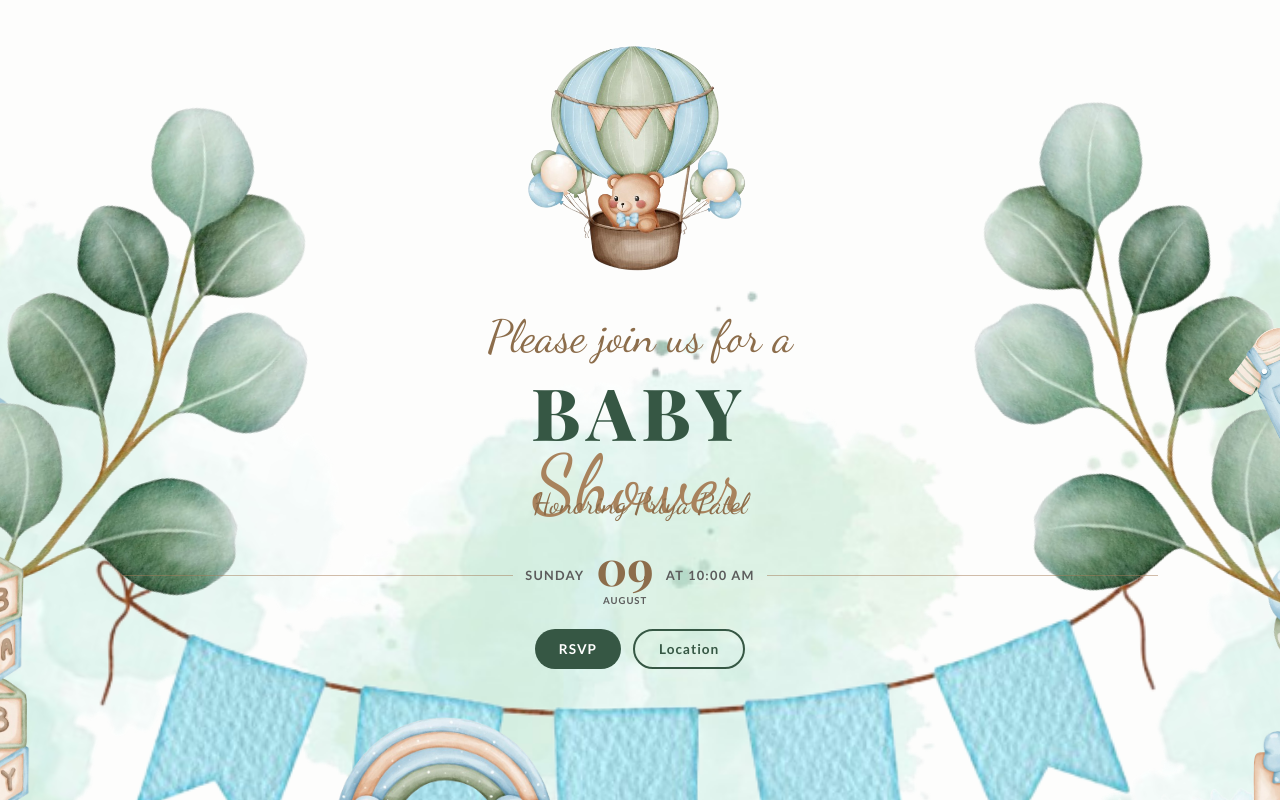
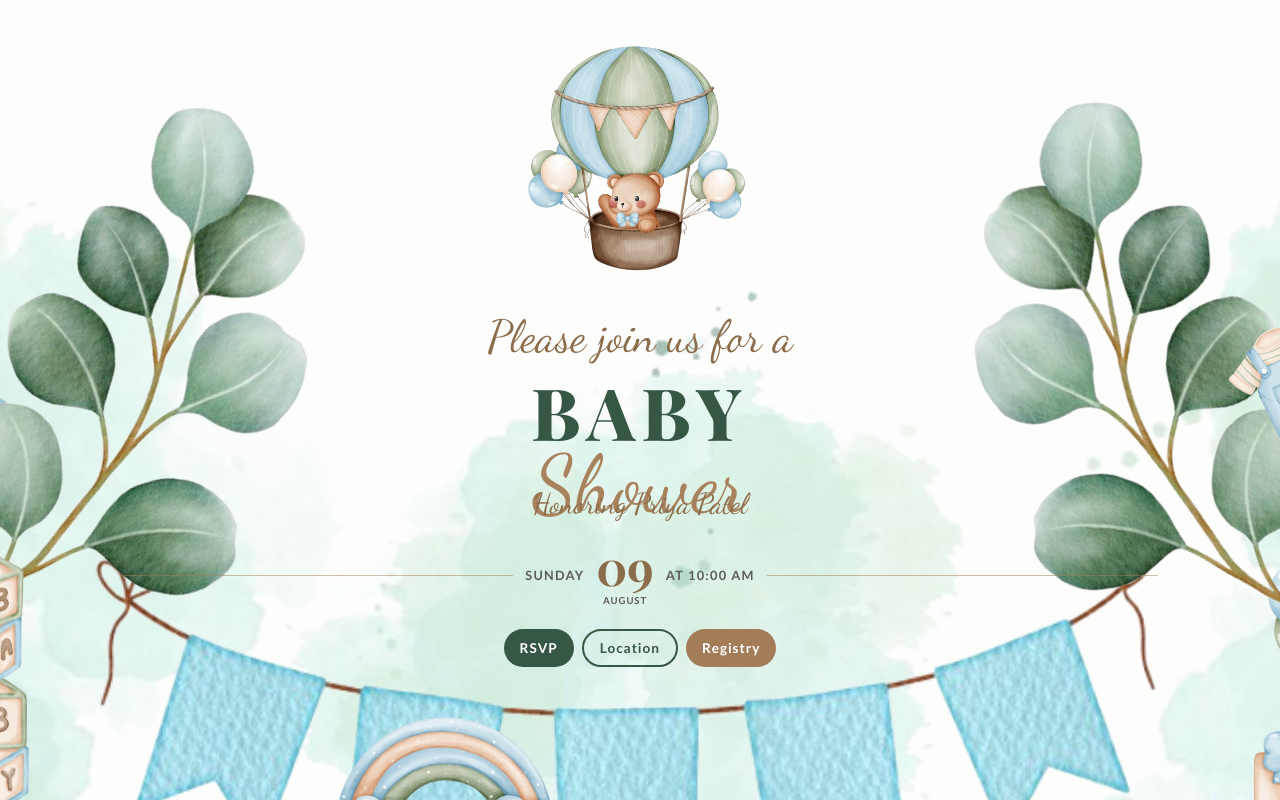
Before and after one commit to rajpatel923/babyshower, a Next.js app: page / in a window 1280 px wide. Built offline with nearby package versions, Linux system fonts and the light colour scheme; a web font is replaced by a local one.

Commit message:
Add location button and update registry link in RSVP section

```diff
--- a/src/app/page.tsx
+++ b/src/app/page.tsx
@@ -147,12 +147,12 @@ export default function MobileBabyShowerInvite() {
                 </motion.div>
 
                 {/* Buttons Row */}
-                <motion.div {...fadeUp(0.6)} className="mt-4 flex gap-3 justify-center">
+                <motion.div {...fadeUp(0.6)} className="mt-4 flex flex-wrap gap-2 justify-center">
                     <button
                         onClick={() => setRsvpOpen(true)}
                         style={{
                             background: '#365744', color: '#fff', border: 'none',
-                            borderRadius: '9999px', padding: '0.5rem 1.5rem',
+                            borderRadius: '9999px', padding: '0.45rem 1rem',
                             fontFamily: 'var(--font-lato)', fontWeight: 700,
                             fontSize: 'clamp(0.7rem, 3vw, 0.85rem)', letterSpacing: '0.07em',
                             cursor: 'pointer',
@@ -160,20 +160,40 @@ export default function MobileBabyShowerInvite() {
                     >
                         RSVP
                     </button>
+                    <button
+                        onClick={() => {
+                            const address = '2000+Billy+G+Webb+Dr,+Portland,+TX+78374'
+                            const isApple = /iPad|iPhone|iPod|Macintosh/.test(navigator.userAgent) && 'ontouchend' in document
+                            const url = isApple
+                                ? `https://maps.apple.com/?q=${address}`
+                                : `https://maps.google.com/?q=${address}`
+                            window.open(url, '_blank', 'noopener,noreferrer')
+                        }}
+                        style={{
+                            color: '#365744', background: 'transparent',
+                            border: '2px solid #365744', borderRadius: '9999px',
+                            padding: '0.45rem 1rem',
+                            fontFamily: 'var(--font-lato)', fontWeight: 700,
+                            fontSize: 'clamp(0.7rem, 3vw, 0.85rem)', letterSpacing: '0.07em',
+                            cursor: 'pointer', display: 'inline-flex', alignItems: 'center',
+                        }}
+                    >
+                        Location
+                    </button>
                     <a
-                        href="https://maps.google.com/?q=2000+Billy+G+Webb+Dr,+Portland,+TX"
+                        href="https://www.amazon.com/baby-reg/priya-patel-october-2026-sanantonio/37HB6YQSPR7BK"
                         target="_blank"
                         rel="noopener noreferrer"
                         style={{
-                            color: '#365744', background: 'transparent',
-                            border: '2px solid #365744', borderRadius: '9999px',
-                            padding: '0.5rem 1.5rem',
+                            color: '#fff', background: '#a37c58',
+                            border: 'none', borderRadius: '9999px',
+                            padding: '0.45rem 1rem',
                             fontFamily: 'var(--font-lato)', fontWeight: 700,
                             fontSize: 'clamp(0.7rem, 3vw, 0.85rem)', letterSpacing: '0.07em',
                             textDecoration: 'none', display: 'inline-flex', alignItems: 'center',
                         }}
                     >
-                        Location
+                        Registry
                     </a>
                 </motion.div>
 
```
